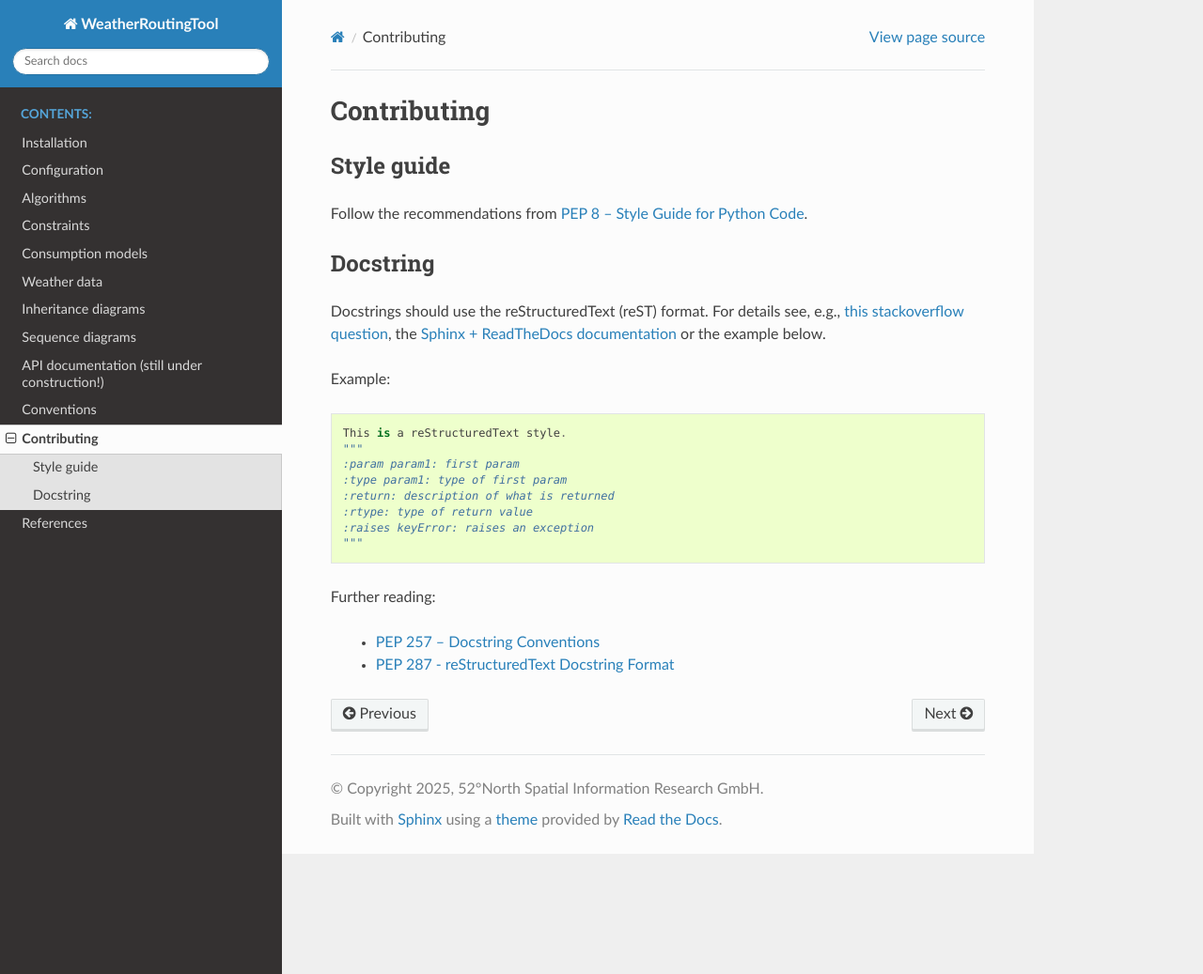
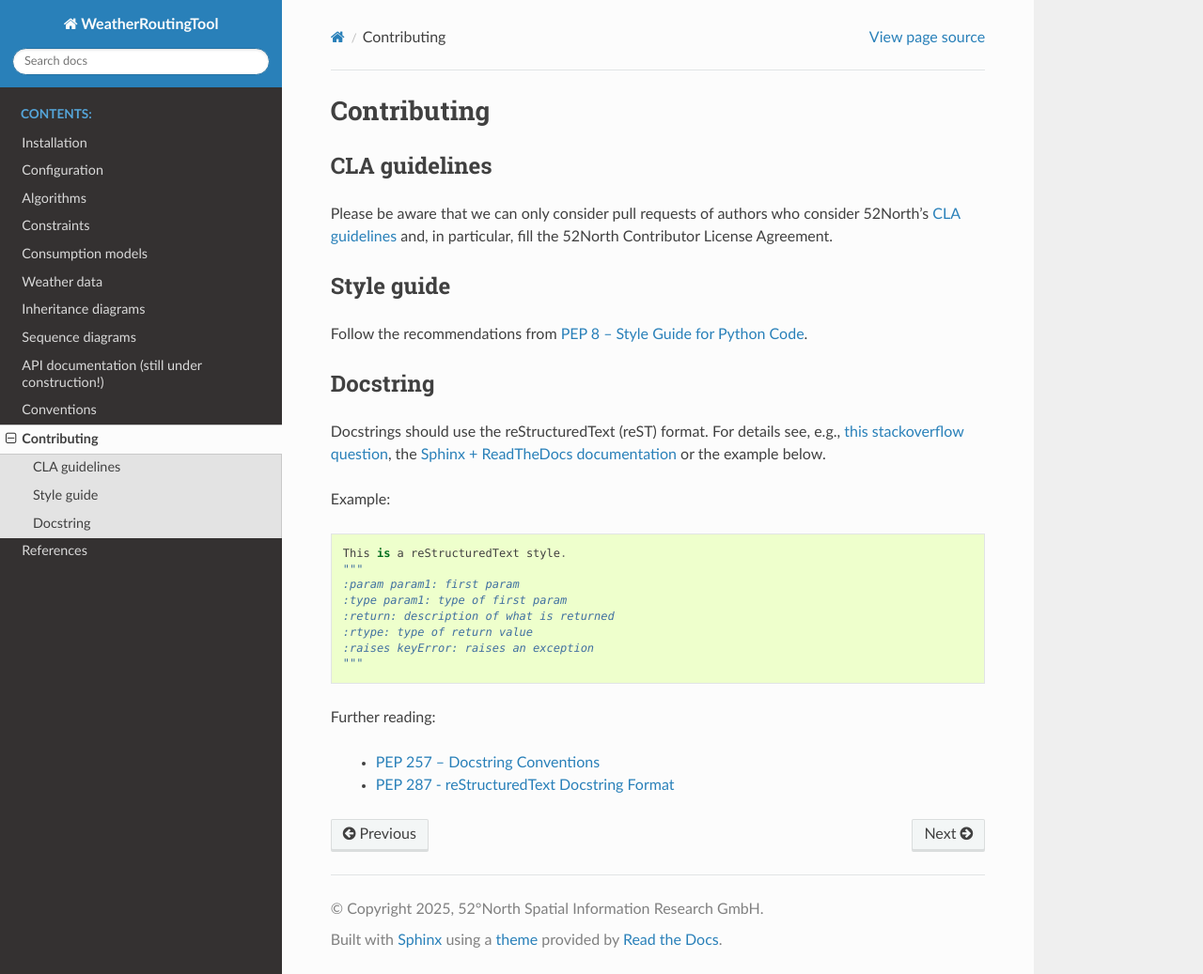
Before and after one commit to 52North/WeatherRoutingTool, a Sphinx documentation site: the page built from docs/source/contributing.rst, in a window 1280 px wide and 1037 px high. Shown: the whole window at 94% size. Built offline with Sphinx 7.4.7 and the Read the Docs theme 3.1.0, drawn with Linux system fonts in a browser that asks for light colours.

Commit message:
Add info about CLA guidelines to contributing.rst

```diff
--- a/docs/source/contributing.rst
+++ b/docs/source/contributing.rst
@@ -2,6 +2,9 @@
 
 Contributing
 ============
+CLA guidelines
+-----------
+Please be aware that we can only consider pull requests of authors who consider 52North's `CLA guidelines <https://52north.org/software/licensing/cla-guidelines/>`_ and, in particular, fill the 52North Contributor License Agreement.
 
 Style guide
 -----------
```
